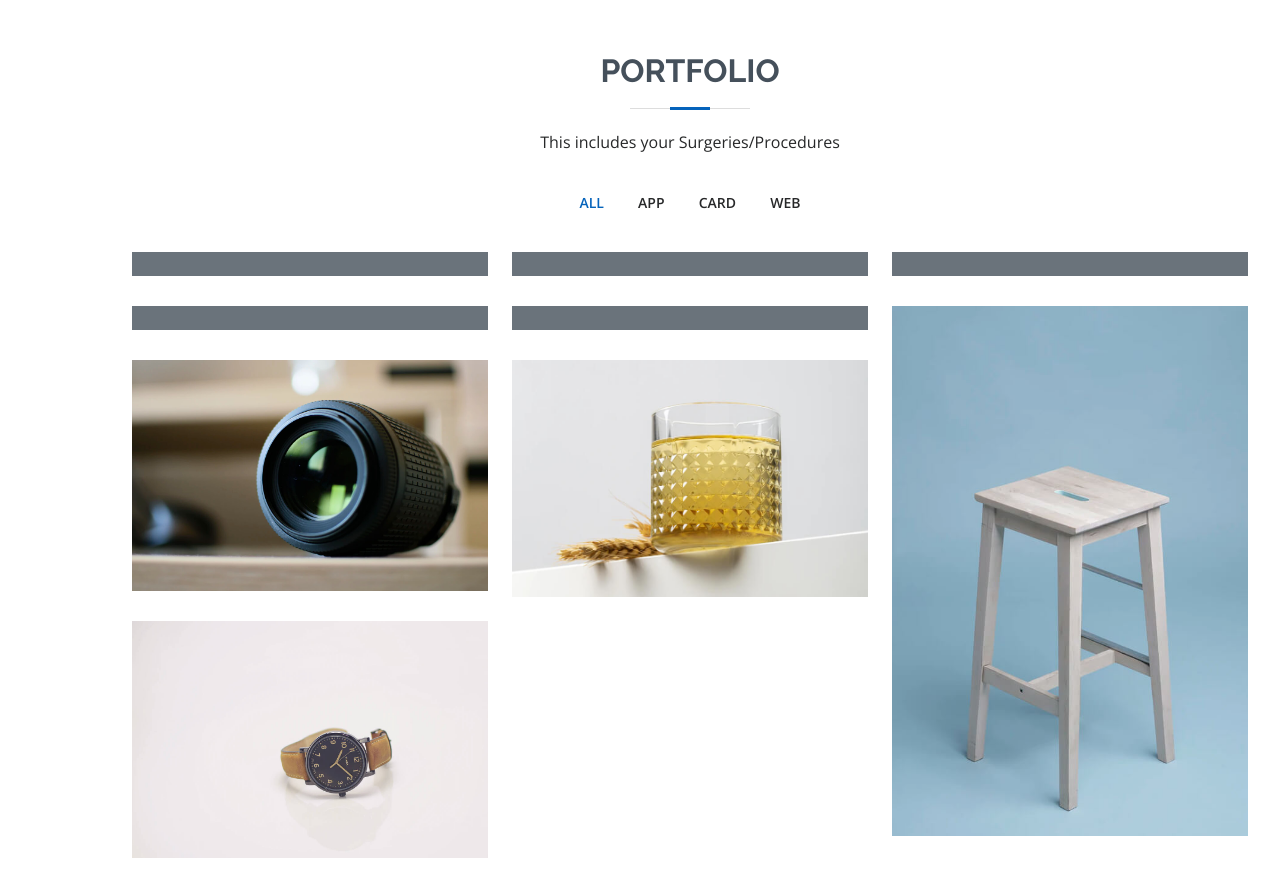
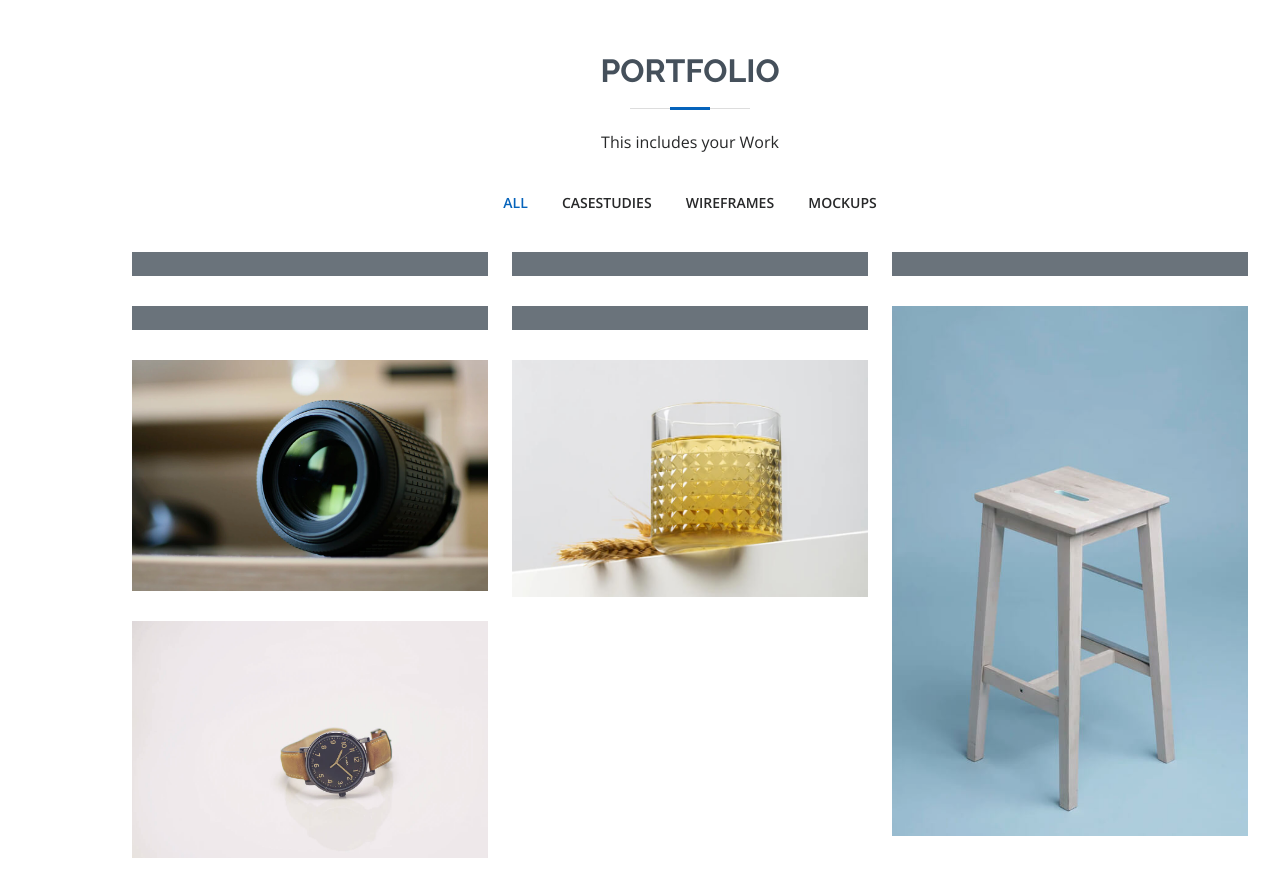
Before and after one commit to MalifiedBug/MriganshGuptaPort, a plain HTML site: page index.html in a window 1280 px wide. Shown: the part 4180-5076 px from the top of the page. Drawn offline with nearby package versions, Linux system fonts and the light colour scheme.

Commit message:
changed somethings

```diff
--- a/index.html
+++ b/index.html
@@ -374,16 +374,16 @@
 
         <div class="section-title">
           <h2>Portfolio</h2>
-          <p>This includes your Surgeries/Procedures</p>
+          <p>This includes your Work</p>
         </div>
 
         <div class="row">
           <div class="col-lg-12 d-flex justify-content-center" data-aos="fade-up" data-aos-delay="100">
             <ul id="portfolio-flters">
               <li data-filter="*" class="filter-active">All</li>
-              <li data-filter=".filter-app">App</li>
-              <li data-filter=".filter-card">Card</li>
-              <li data-filter=".filter-web">Web</li>
+              <li data-filter=".filter-app">CaseStudies</li>
+              <li data-filter=".filter-card">Wireframes</li>
+              <li data-filter=".filter-web">MockUps</li>
             </ul>
           </div>
         </div>
```
